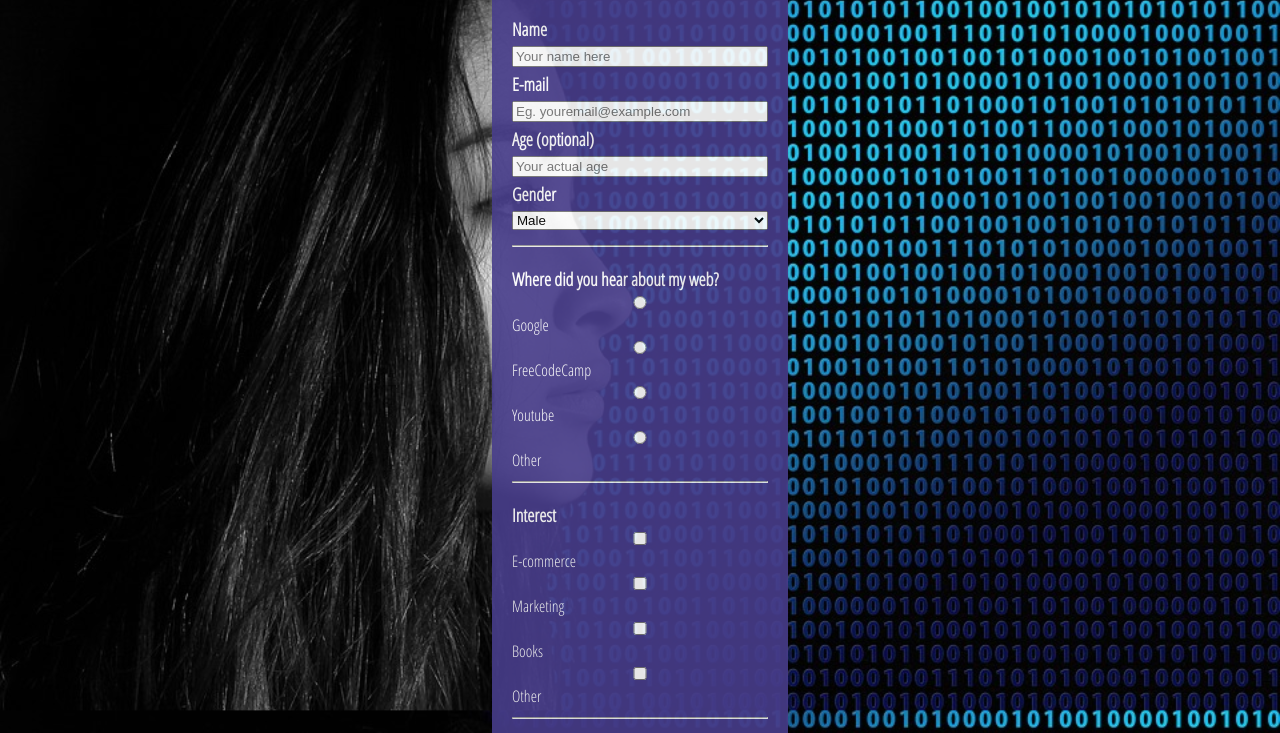
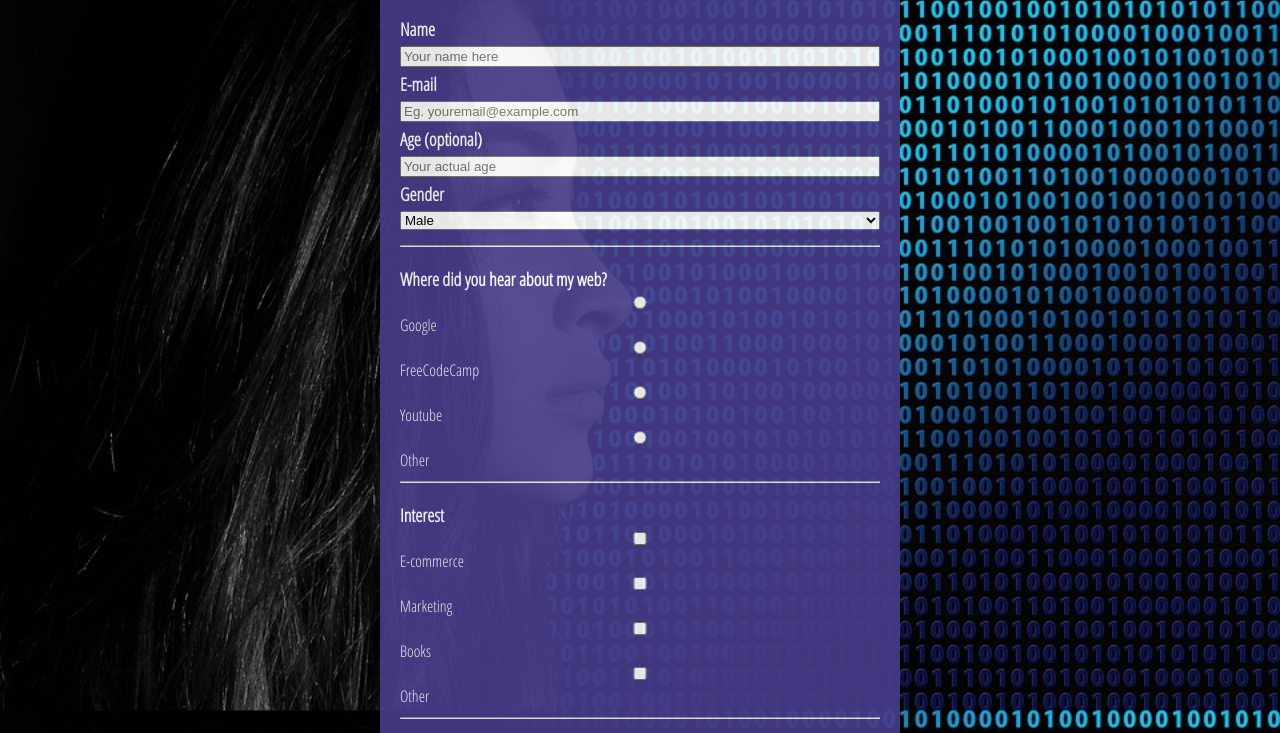
Before and after one commit to vickorn/form-page, a plain HTML site: page index.html in a window 1280 px wide. Shown: the part 143-876 px from the top of the page. Drawn offline with Linux system fonts and the light colour scheme.

Commit message:
form size setted to 480px

```diff
--- a/css/styles.css
+++ b/css/styles.css
@@ -14,7 +14,7 @@ body {
 
 #main-div{
     background-color: darkslateblue;
-    width: 20%;
+    width: 480px;
     height: 100%;
     margin: auto;
     padding: 20px;
```
